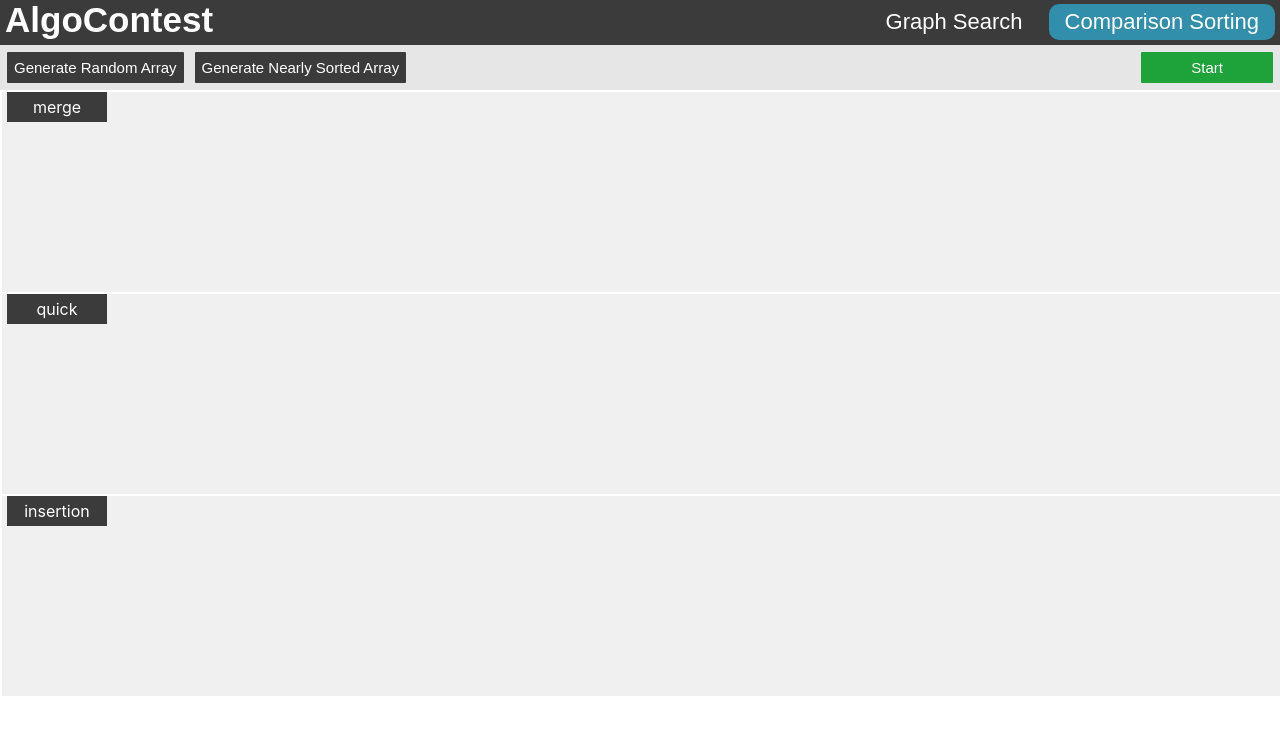
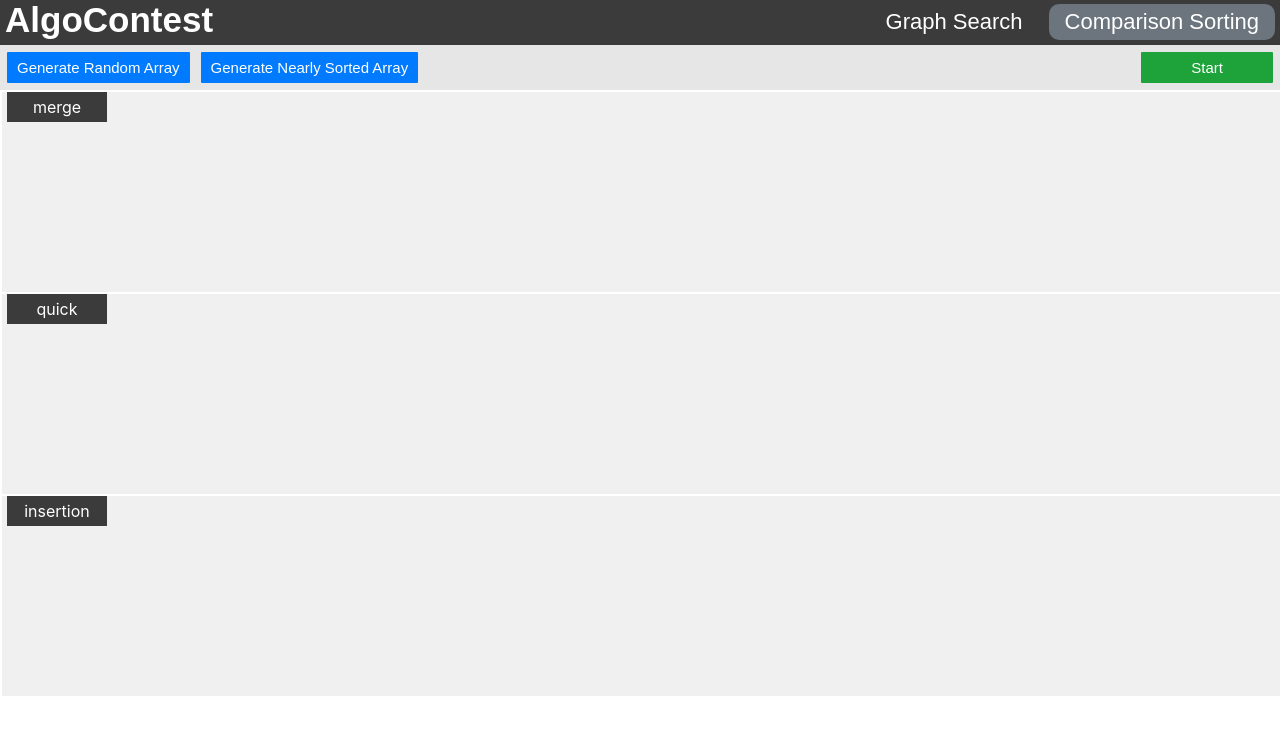
Before and after one commit to benshinnick/algorithm-contest, a React (Create React App) app: page / in a window 1280 px wide. Shown: the top 734 px of the page. Built offline with nearby package versions, Linux system fonts and the light colour scheme.

Commit message:
Color styling updates to sort contest page

```diff
--- a/src/AlgoContest/AlgoContest.jsx
+++ b/src/AlgoContest/AlgoContest.jsx
@@ -20,7 +20,7 @@ export default class AlgoContest extends React.Component {
     changePageContentToSortContest() {
         this.setState({ algorithmType: 'sort' });
 
-        document.querySelector('#sortcontestbutton').style.backgroundColor = '#318fac';
+        document.querySelector('#sortcontestbutton').style.backgroundColor = '#6c757d';
         document.querySelector('#graphcontestbutton').style.backgroundColor = 'transparent';
 
         ReactDOM.render(<SortContest />, document.getElementById('maincontent'));
@@ -30,7 +30,7 @@ export default class AlgoContest extends React.Component {
         this.setState({ algorithmType: 'graph' });
 
         document.querySelector('#sortcontestbutton').style.backgroundColor = 'transparent';
-        document.querySelector('#graphcontestbutton').style.backgroundColor = '#318fac';
+        document.querySelector('#graphcontestbutton').style.backgroundColor = '#6c757d';
 
         ReactDOM.render(<GraphContest />, document.getElementById('maincontent'));
     }
--- a/src/AlgoContest/css/SortContest.css
+++ b/src/AlgoContest/css/SortContest.css
@@ -11,11 +11,12 @@
 
 #randomizebutton {
     /* background-color: #0084ff; */
-    background-color: #3b3b3b;
+    /* background-color: #3b3b3b; */
+    background-color: #007bff;
     border: none;
     color: white;
-    padding-left: 7px;
-    padding-right: 7px;
+    padding-left: 10px;
+    padding-right: 10px;
     padding-top: 7px;
     padding-bottom: 7px;
     text-align: center;
@@ -32,15 +33,16 @@
 
 #randomizebutton:hover {
     /* background-color: #318fac; */
-    background-color: black;
+    /* background-color: black; */
+    background-color: #0069d9;
 }
 
 #nearlysortedbutton {
-    background-color: #3b3b3b;
+    background-color: #007bff;
     border: none;
     color: white;
-    padding-left: 7px;
-    padding-right: 7px;
+    padding-left: 10px;
+    padding-right: 10px;
     padding-top: 7px;
     padding-bottom: 7px;
     text-align: center;
@@ -56,7 +58,7 @@
 }
 
 #nearlysortedbutton:hover {
-    background-color: black;
+    background-color: #0069d9;
 }
 
 #startcontestbutton {
--- a/src/AlgoContest/css/SortVisualizer.css
+++ b/src/AlgoContest/css/SortVisualizer.css
@@ -6,6 +6,8 @@
     height: 200px;
     margin-left: 2px;
 }
+
+/* Algorithm Selection Dropdown Styling */
 
 #algorithm-dropdown-label {
     display: inline-block;
@@ -64,6 +66,8 @@
     display: block;
 }
 
+/* End of Algorithm Selection Dropdown Styling */
+
 #logvisualizerstatebutton {
     margin-left: 15px;
 }
```
